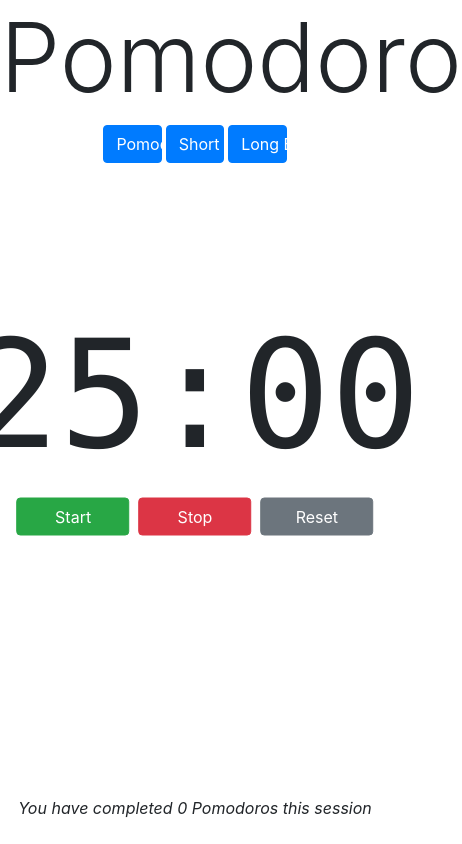
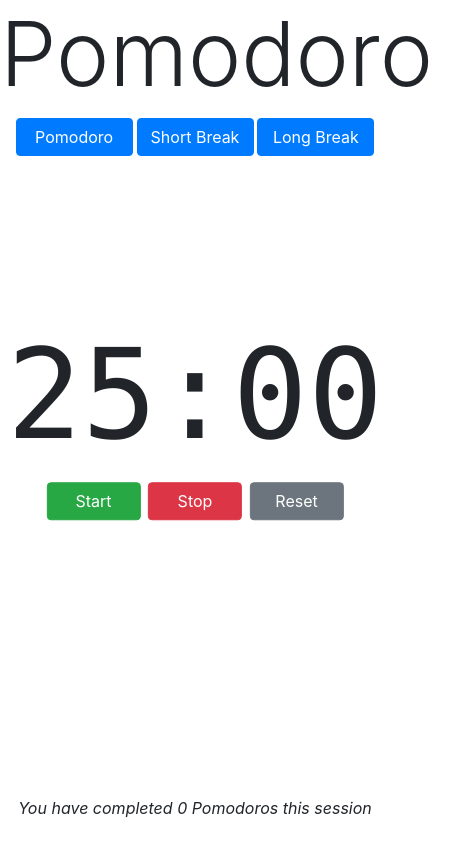
Before and after one commit to AlexEales/angular-pomodoro, an Angular app: page / in a window 390 px wide. Shown: the whole page, 462 px wide, since content can reach past the window. Built offline with nearby package versions, Linux system fonts and the light colour scheme.

Commit message:
Mobile Fixes
- Changed some sizes and scales to make for a better experience on mobile.
- Landscape view on mobile is still an issue.

```diff
--- a/src/app/app.component.scss
+++ b/src/app/app.component.scss
@@ -7,6 +7,7 @@ app-timer {
 
 h1 {
   text-align: center;
+  font-size: 90px;
 }
 
 p {
@@ -15,7 +16,7 @@ p {
 }
 
 button {
-  width: 15%;
+  width: 30%;
   margin: 0.5%;
 }
 
--- a/src/app/timer/timer.component.scss
+++ b/src/app/timer/timer.component.scss
@@ -1,7 +1,7 @@
 h1 {
   width: 100%;
   text-align: center;
-  font-size: 150px;
+  font-size: 125px;
   font-family: "Lucida Console", Monaco, monospace;
 }
 
```
